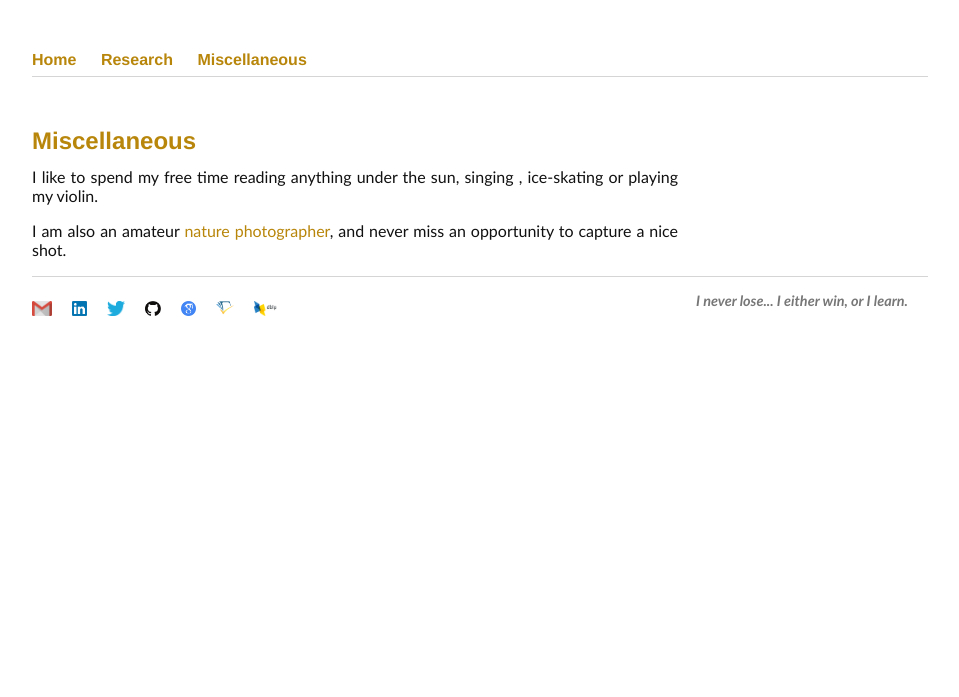
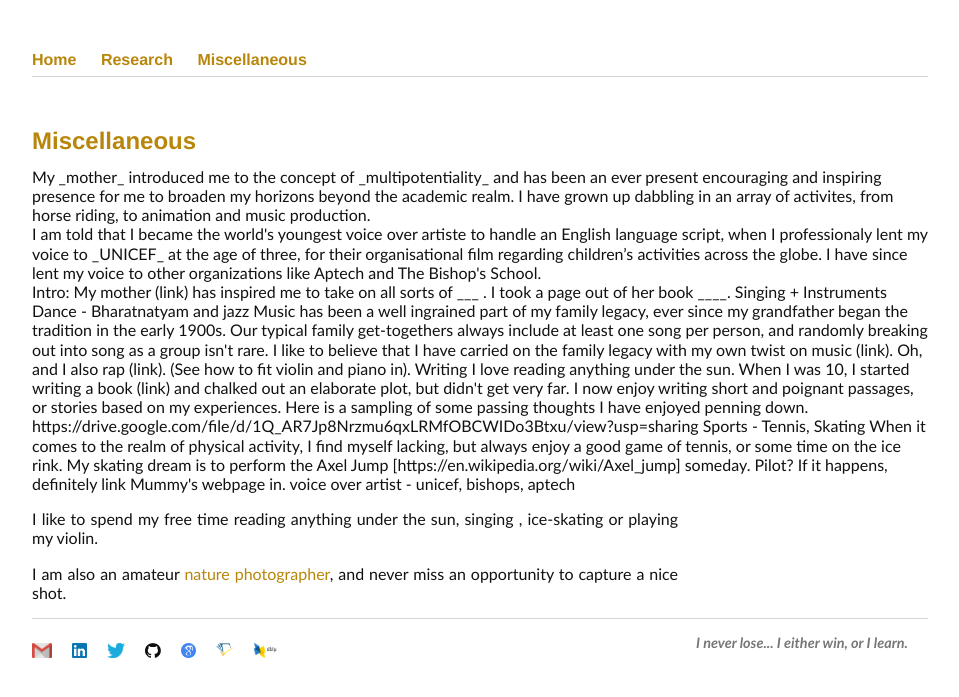
Before and after one commit to Uppaal/Uppaal.github.io, a Jekyll site: the page built from misc.html, in a window 1280 px wide. Shown: the top 697 px of the page, without its empty margins (160-1119 px from the left). Built offline with Jekyll 4.4.1, drawn with Linux system fonts in a browser that asks for light colours.

Commit message:
New content, updated links.

```diff
--- a/_layouts/default.html
+++ b/_layouts/default.html
@@ -16,12 +16,9 @@
 			<br>
 			<div class="container">
 
-<!--				<h3>temp heading</h3>-->
-<!--			Temp content and <a>temp link</a>-->
-
 			{{ content }}
 
-			</div><!-- /.container -->
+			</div>
 			<footer>
 	    		<ul>
 				<li style="float:left"><a href="mailto:rheeya.uppal@gmail.com"><img alt="Email" src="../images/gmail-logo.png" height="15"></a></li>
--- a/css/main.css
+++ b/css/main.css
@@ -34,16 +34,16 @@ h1 {font-size: 1.5em; color: var(--heading-color); font-family: Helvetica, Arial
 h2 {font-size: 1.2em; color: var(--heading-color); font-family: Helvetica, Arial, sans-serif}
 h3 {font-size: 1em; color: var(--heading-color); font-family: Helvetica, Arial, sans-serif}
 
-img { padding-top: 10px; padding-bottom: 10px; padding-left: 0; padding-right: 0 }
+img {padding-top: 10px; padding-bottom: 10px; padding-left: 0; padding-right: 0 }
 
 p {padding-right: 250px; text-align: justify;}
 
 a {text-decoration: none; color: var(--link-color)}
 a:hover {text-decoration: underline}
 
+nav {border-bottom: 1px solid #d5d5d5; line-height:0; font-family: Helvetica, Arial, sans-serif}
 nav ul, footer ul {padding: 0; list-style: none; font-weight: bold}
 nav ul li, footer ul li {display: inline; margin-right: 20px}
-nav {border-bottom: 1px solid #d5d5d5; line-height:0; font-family: Helvetica, Arial, sans-serif}
 ul.posts {margin: 20px auto 40px; font-size: 1.2em}
 ul.posts li {list-style: none; padding:3px}
 
--- a/index.html
+++ b/index.html
@@ -4,7 +4,7 @@ title: Rheeya Uppaal
 ---
 
 <div class="blurb">
-<!--	<br>-->
+
 	<h1>Rheeya Uppaal</h1>
 
 	<img src="images/IESL.jpeg" alt="picture" class="inline" width="220"
@@ -18,6 +18,6 @@ title: Rheeya Uppaal
 
 	<p>I completed my Masters in Computer Science at <a href="https://www.cics.umass.edu/">UMass Amherst</a>, where I worked in the <a href="http://www.iesl.cs.umass.edu/">Information Extraction and Synthesis Lab</a> under <a href="https://people.cs.umass.edu/~mccallum/">Prof Andrew McCallum</a>, and in the <a href="https://groups.cs.umass.edu/infofusion/home/index.html?_ga=2.117104198.155534692.1602819880-1170722050.1601252246">Information Fusion Lab</a> under <a href="https://www.cs.cmu.edu/~mfiterau/">Prof Madalina Fiterau</a>. I started my journey of research as an undergraduate, under the wonderful guidance of <a href="https://www.cse.iitm.ac.in/~ravi/">Prof Balaraman Ravindran</a> at <a href="https://www.cse.iitm.ac.in/">IIT Madras</a>, where I worked on Object Tracking and Classification in video data. I was introduced to the world of Machine Learning by <a href="https://cs.stanford.edu/people/ebrun/">Prof Emma Brunksill</a> at the <a href="http://www.cs.cmu.edu/ourcs/">OurCS Workshop</a> at CMU.</p>
 
-	<p>You can find my single page Resum&eacute <a href="https://drive.google.com/file/d/1Pw1ZX37Et7irXMBMdmyXzxj6IW37zIOG/view?usp=sharing">here</a>, or a more detailed CV <a href="https://drive.google.com/file/d/1iZI_Z__5ubj5o71h7E1Bg-ktv0TkkwBf/view?usp=sharing">here</a>.</p>
+	<p>You can find my single page Resum&eacute <a href="https://drive.google.com/file/d/1aEJDFaewl5e4ZO_hjBbFbQDAyCbAdcI4/view?usp=sharing">here</a>, or a more detailed CV <a href="https://drive.google.com/file/d/1Ebx-Cb4i9gii8UxHt5vBj-8FXkzDnb4F/view?usp=sharing">here</a>.</p>
 
 </div>
--- a/misc.html
+++ b/misc.html
@@ -8,6 +8,32 @@ title: Miscellaneous
 	<br>
 	<h1>{{ page.title }}</h1>
 
+	My _mother_ introduced me to the concept of _multipotentiality_ and has been an ever present encouraging and inspiring presence for me to broaden my horizons beyond the academic realm. I have grown up dabbling in an array of activites, from horse riding, to animation and music production.
+<br>
+
+I am told that I became the world's youngest voice over artiste  to handle an English language script, when I professionaly lent my voice to _UNICEF_ at the age of three, for their organisational film regarding children’s activities across the globe. I have since lent my voice to other organizations like Aptech and The Bishop's School.
+
+	<br>
+	Intro: My mother (link) has inspired me to take on all sorts of ___ <right from horse riding to animation and music production>. I took a page out of her book ____.
+
+Singing + Instruments
+Dance - Bharatnatyam and jazz
+Music has been a well ingrained part of my family legacy, ever since my grandfather began the tradition in the early 1900s. Our typical family get-togethers always include at least one song per person, and randomly breaking out into song as a group isn't rare. I like to believe that I have carried on the family legacy with my own twist on music (link). Oh, and I also rap (link). (See how to fit violin and piano in).
+
+Writing
+I love reading anything under the sun. When I was 10, I started writing a book (link) and chalked out an elaborate plot, but didn't get very far. I now enjoy writing short and poignant passages, or stories based on my experiences. Here is a sampling of some passing thoughts I have enjoyed penning down.
+https://drive.google.com/file/d/1Q_AR7Jp8Nrzmu6qxLRMfOBCWIDo3Btxu/view?usp=sharing
+
+Sports - Tennis, Skating
+When it comes to the realm of physical activity, I find myself lacking, but always enjoy a good game of tennis, or some time on the ice rink. My skating dream is to perform the Axel Jump [https://en.wikipedia.org/wiki/Axel_jump] someday.
+
+Pilot? If it happens, definitely link Mummy's webpage in.
+
+voice over artist - unicef, bishops, aptech
+
+
+
+
 	<p>I like to spend my free time reading anything under the sun, singing , ice-skating or playing my violin.</p>
 
 	<p>I am also an amateur <a href="https://photos.app.goo.gl/PiG41MpMXXncb9Gb8">nature photographer</a>, and never miss an opportunity to capture a nice shot.</p>
--- a/research.html
+++ b/research.html
@@ -4,7 +4,7 @@ title: Research
 ---
 
 <!--	<h1>{{ page.title }}</h1>-->
-	<p><br></p>
+<!--	<p><br></p>-->
 	<h1>Publications</h1>
 <!--	<br>-->
 	<ul>
@@ -18,7 +18,7 @@ title: Research
 	</ul>
 
 	<p><br></p>
-	<h1>Projects and Unpubished Works</h1>
+	<h2>Projects and Unpubished Works</h2>
 <!--	<br>-->
 	<ul>
 	<li><a href="https://arxiv.org/abs/1905.00125">Multi-resolution Networks For Flexible Irregular Time Series Modeling (Multi-FIT)</a>
```
